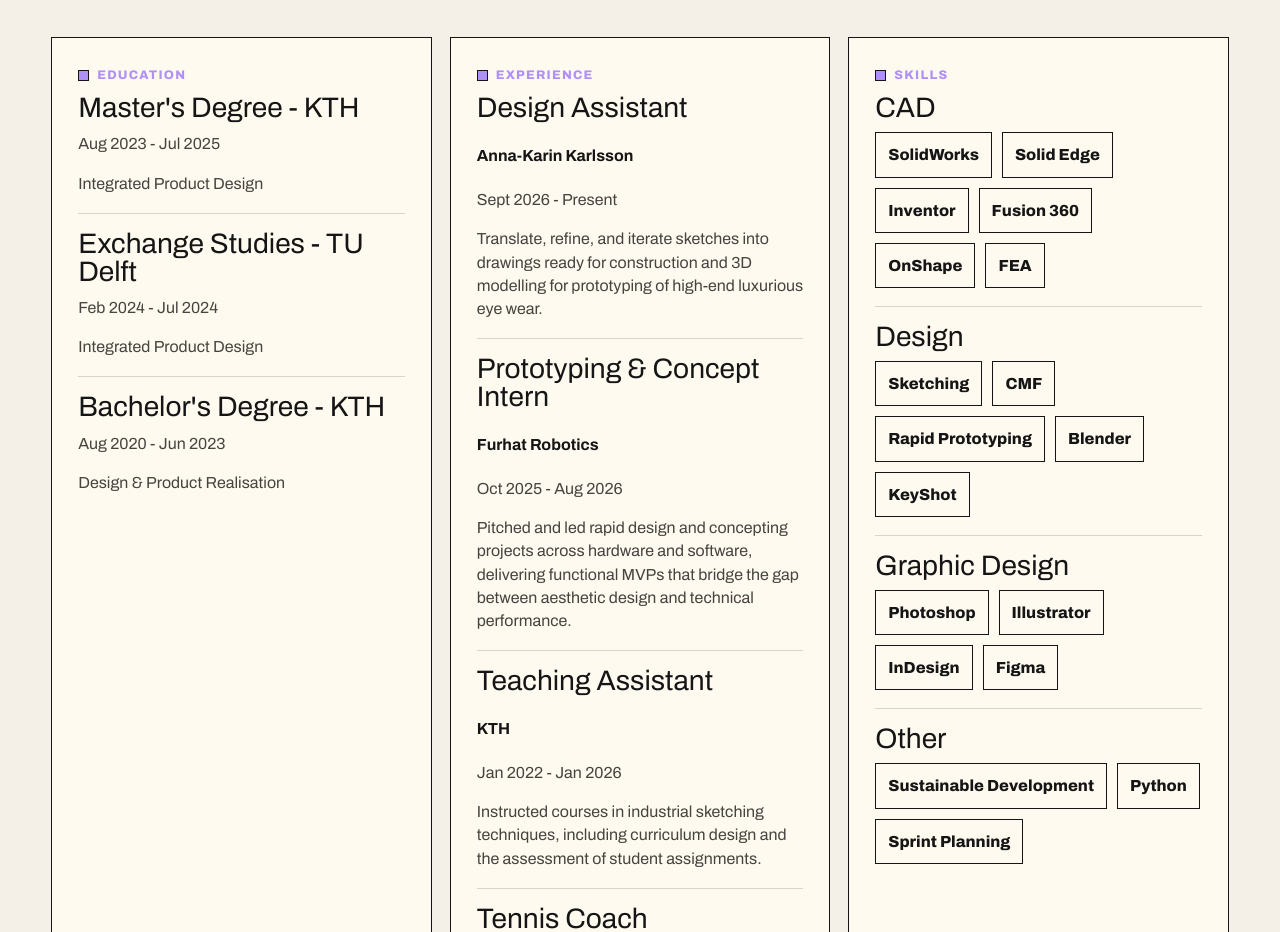
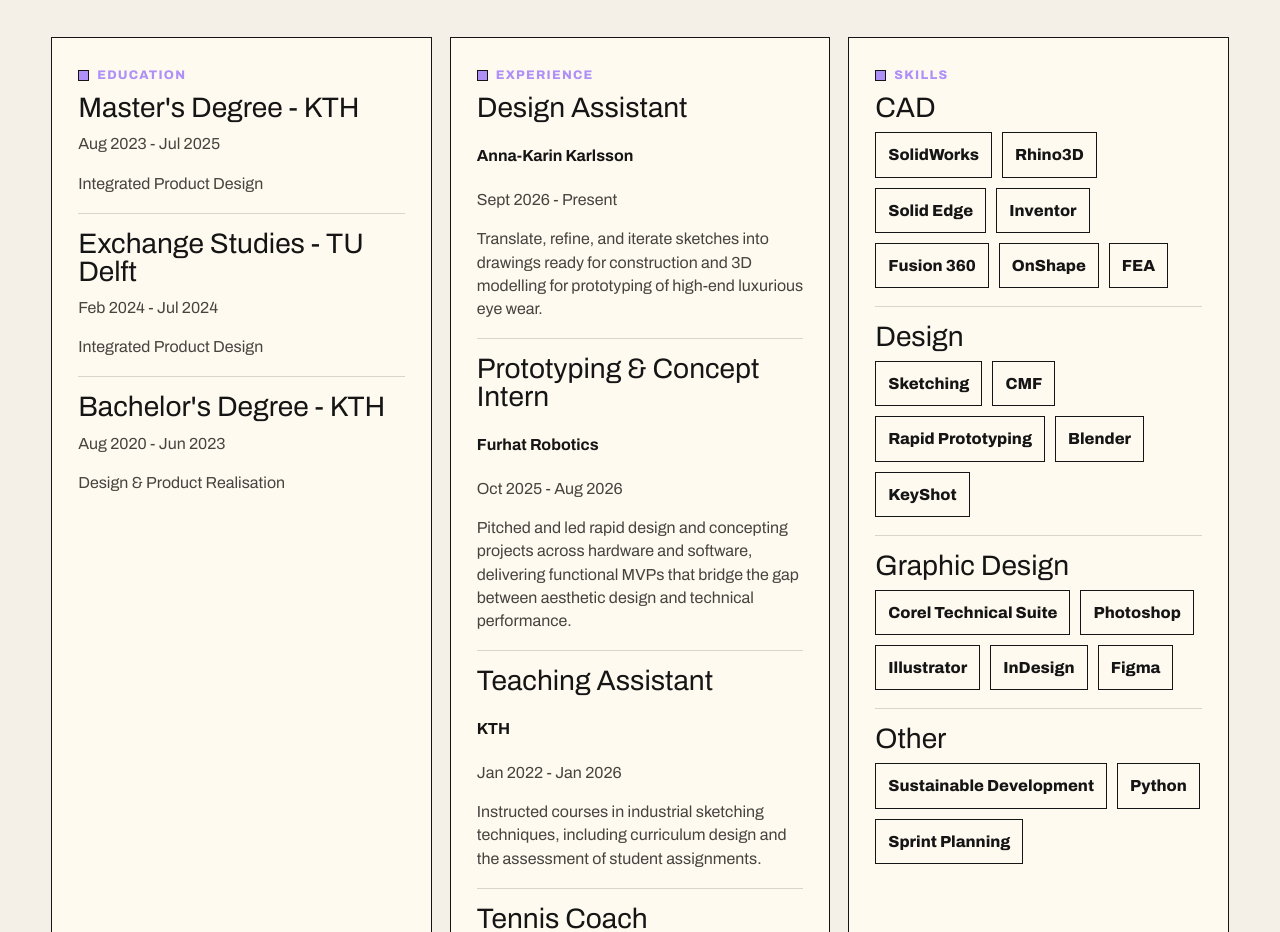
Before and after one commit to lucasgussua-alt/industrial-design-portfolio, a plain HTML site: page index.html in a window 1280 px wide. Shown: the part 880-1812 px from the top of the page. Drawn offline with Linux system fonts and the light colour scheme; a web font is replaced by a local one.

Commit message:
Add skills to CAD and Graphic Design sections

```diff
--- a/index.html
+++ b/index.html
@@ -141,6 +141,7 @@
             <h3>CAD</h3>
             <div class="skills">
               <span>SolidWorks</span>
+              <span>Rhino3D</span>
               <span>Solid Edge</span>
               <span>Inventor</span>
               <span>Fusion 360</span>
@@ -163,6 +164,7 @@
           <div class="skill-group">
             <h3>Graphic Design</h3>
             <div class="skills">
+              <span>Corel Technical Suite</span>
               <span>Photoshop</span>
               <span>Illustrator</span>
               <span>InDesign</span>
```
